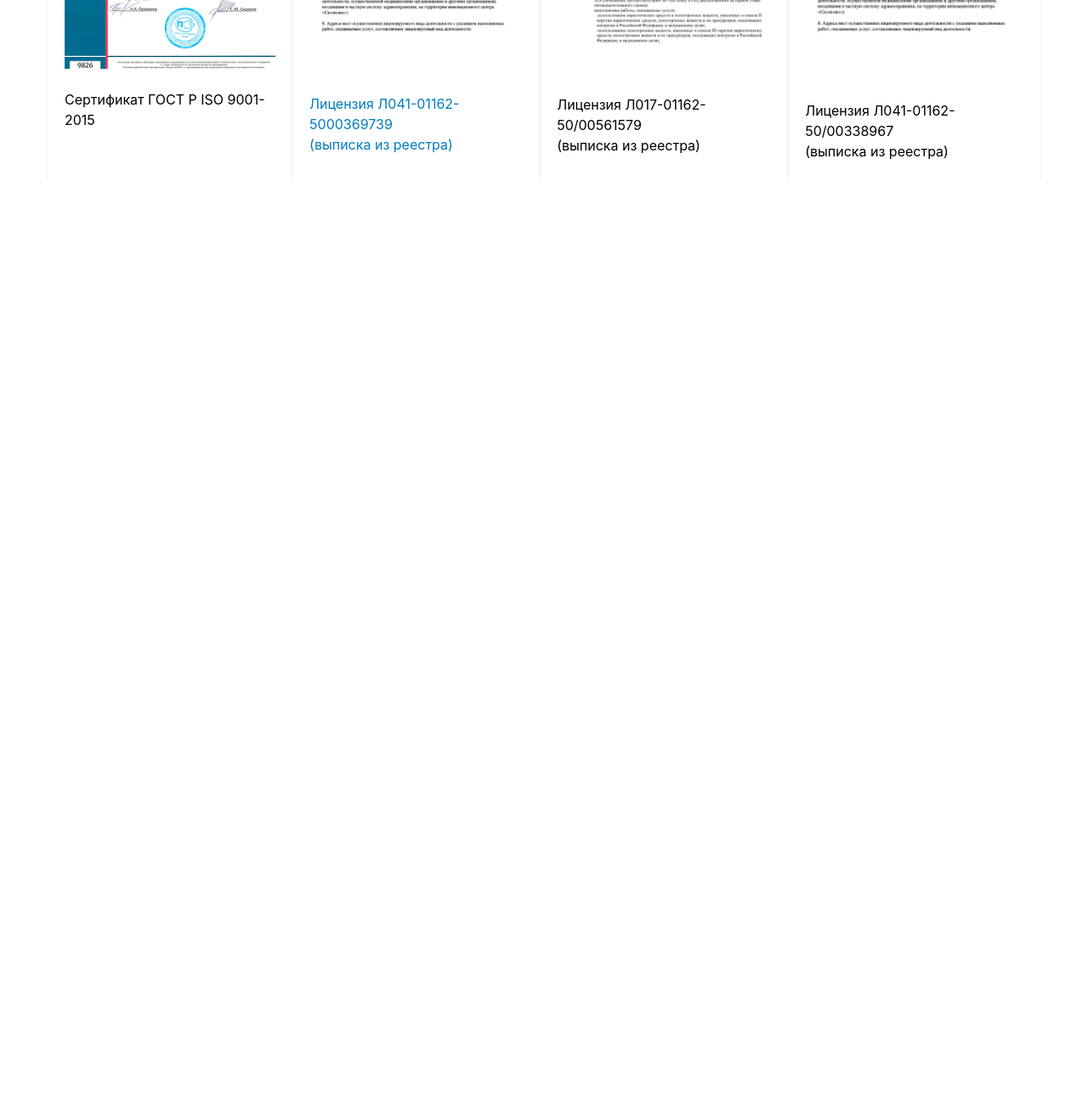
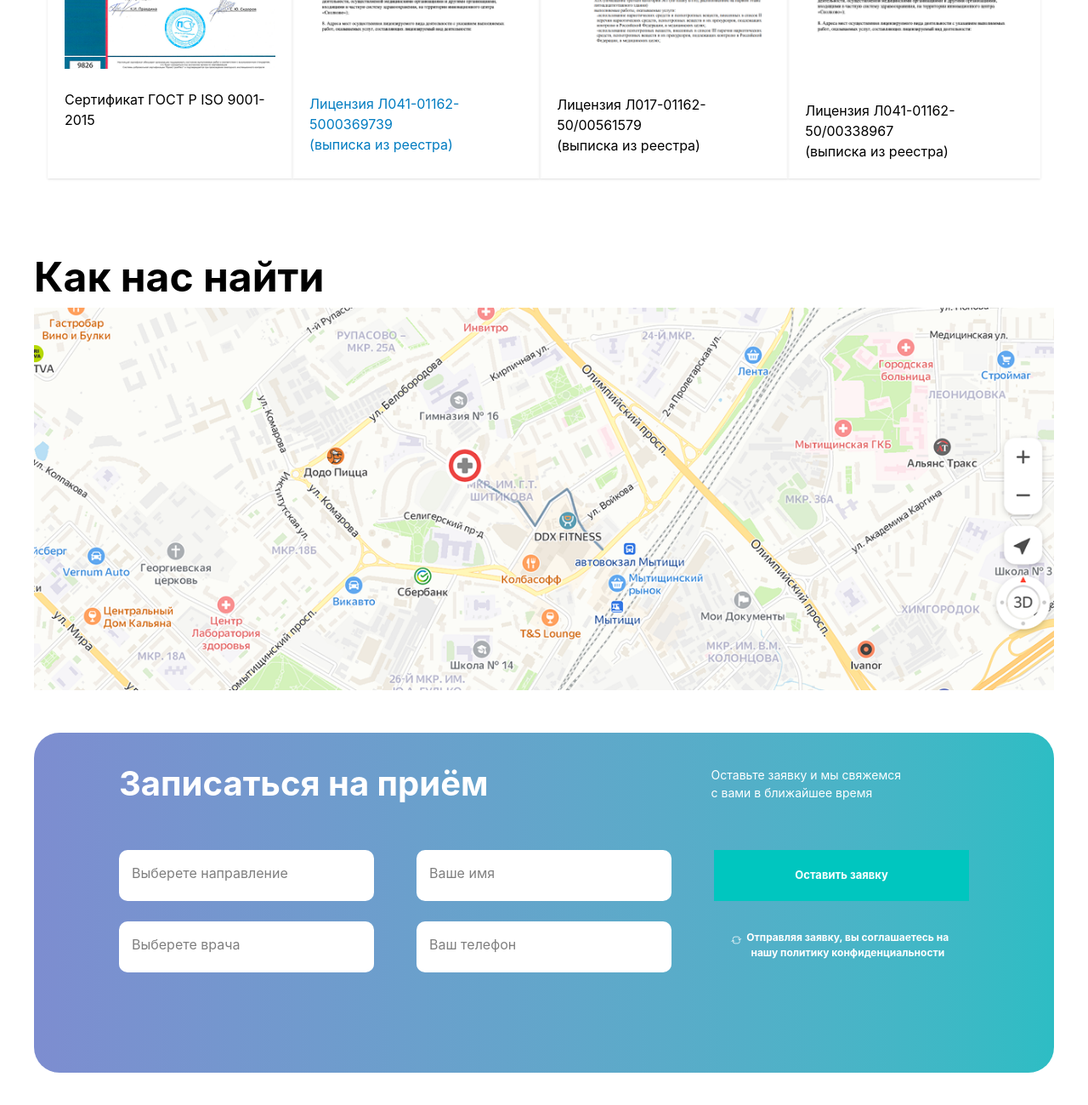
Before and after one commit to nozimnegmatov0010/exam4, a website: page src/page4.html in a window 1280 px wide. Shown: the part 4451-5751 px from the top of the page at 85% size. Before the commit the page ends 4661 px from the top, so only its background shows below. Drawn offline with nearby package versions, Linux system fonts and the light colour scheme; files that its build step writes are made by us from their sources; files whose address does not match are found by name.

Commit message:
page 4 section 10

```diff
--- a/src/page4.html
+++ b/src/page4.html
@@ -525,6 +525,67 @@
 
 <!-- section 10 -->
 
+<h1 class="text-[48px] max-w-[1200px] m-auto mt-20 font-bold">Как нас найти</h1>
+
+<img class="max-w-[1200px] m-auto w-full" src="./IMG/image (17).png" alt="">
+
+
+<section class="relative w-full h-[630px] lg:h-[400px] mt-[50px] max-w-[1200px] m-auto rounded-[30px]  mb-10 overflow-hidden
+  bg-gradient-to-r from-[#7D8DD0] to-[#2DBDC4]">
+
+        <div class="flex flex-col p-[30px] lg:pl-[100px] lg:pr-[100px]">
+
+            <div class="flex lg:flex-row flex-col items-center lg:justify-between">
+
+                <h1 class="text-white text-[40px] font-bold">Записаться на приём</h1>
+                <p class="text-[14px] text-white pr-[80px] ">Оставьте заявку и мы свяжемся <br> с вами в ближайшее время
+                </p>
+            </div> <br> <br>
+
+            <div class="flex flex-col lg:flex-row justify-between ">
+
+                <form class="w-[100%] lg:w-[30%] bg-[#00000030] lg:bg-[white] h-[60px] rounded-[10px] " action="">
+                    <input placeholder="Выберете направление" class="p-[15px]" type="text ">
+                </form>
+
+                <form
+                    class=" w-[100%] lg:w-[30%] bg-[#00000030] lg:bg-[white] rounded-[10px] h-[60px] mt-[30px] lg:mt-[0px] action=">
+                    <input placeholder="Ваше имя " class="p-[15px]" type="text">
+                </form>
+
+                <button
+                    class="text-[13px] font-bold bg-[#00C6BF] w-[100%] p-[20px] mt-[140px] lg:mt-[0px] lg:w-[30%] text-white">Оставить
+                    заявку</button>
+
+
+            </div> <br>
+
+
+            <div class="flex lg:flex-row justify-between  hidden lg:flex">
+
+                <form class="w-[100%] lg:w-[30%] bg-[#00000030] lg:bg-[white] rounded-[10px] h-[60px] " action="">
+                    <input placeholder="Выберете врача " class="p-[15px]" type="text">
+                </form>
+
+                <form
+                    class=" w-[100%] lg:w-[30%] bg-[#00000030] rounded-[10px] lg:bg-[white] h-[60px] mt-[30px] lg:mt-[0px] action=">
+                    <input placeholder="Ваш телефон " class="p-[15px]" type="text">
+                </form>
+
+                <button
+                    class="text-[12px] font-bold flex items-start rounded-[10px] gap-[2px]  w-[100%] p-[20px] mt-[140px] lg:mt-[-10px] lg:w-[30%] text-white"><svg
+                        xmlns="http://www.w3.org/2000/svg" fill="none" viewBox="0 0 24 24" stroke-width="1.5"
+                        stroke="currentColor" class="size-6">
+                        <path stroke-linecap="round" stroke-linejoin="round"
+                            d="M19.5 12c0-1.232-.046-2.453-.138-3.662a4.006 4.006 0 0 0-3.7-3.7 48.678 48.678 0 0 0-7.324 0 4.006 4.006 0 0 0-3.7 3.7c-.017.22-.032.441-.046.662M19.5 12l3-3m-3 3-3-3m-12 3c0 1.232.046 2.453.138 3.662a4.006 4.006 0 0 0 3.7 3.7 48.656 48.656 0 0 0 7.324 0 4.006 4.006 0 0 0 3.7-3.7c.017-.22.032-.441.046-.662M4.5 12l3 3m-3-3-3 3" />
+                    </svg>
+                    Отправляя заявку, вы соглашаетесь на нашу политику конфиденциальности</button>
+            </div>
+        </div>
+    </section>
+
+    <!-- footer  -->
+
 
 
 </body>
```
